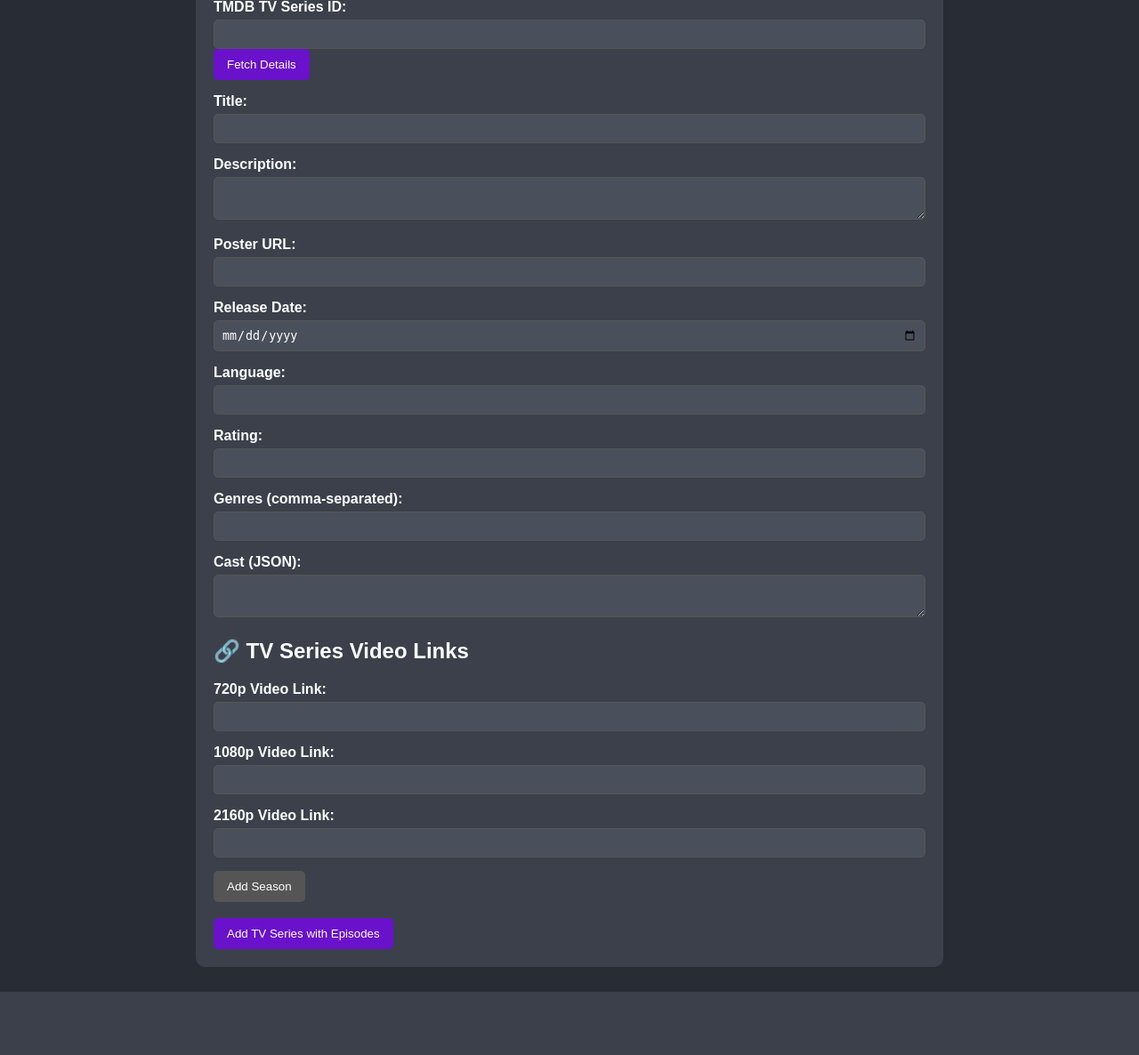
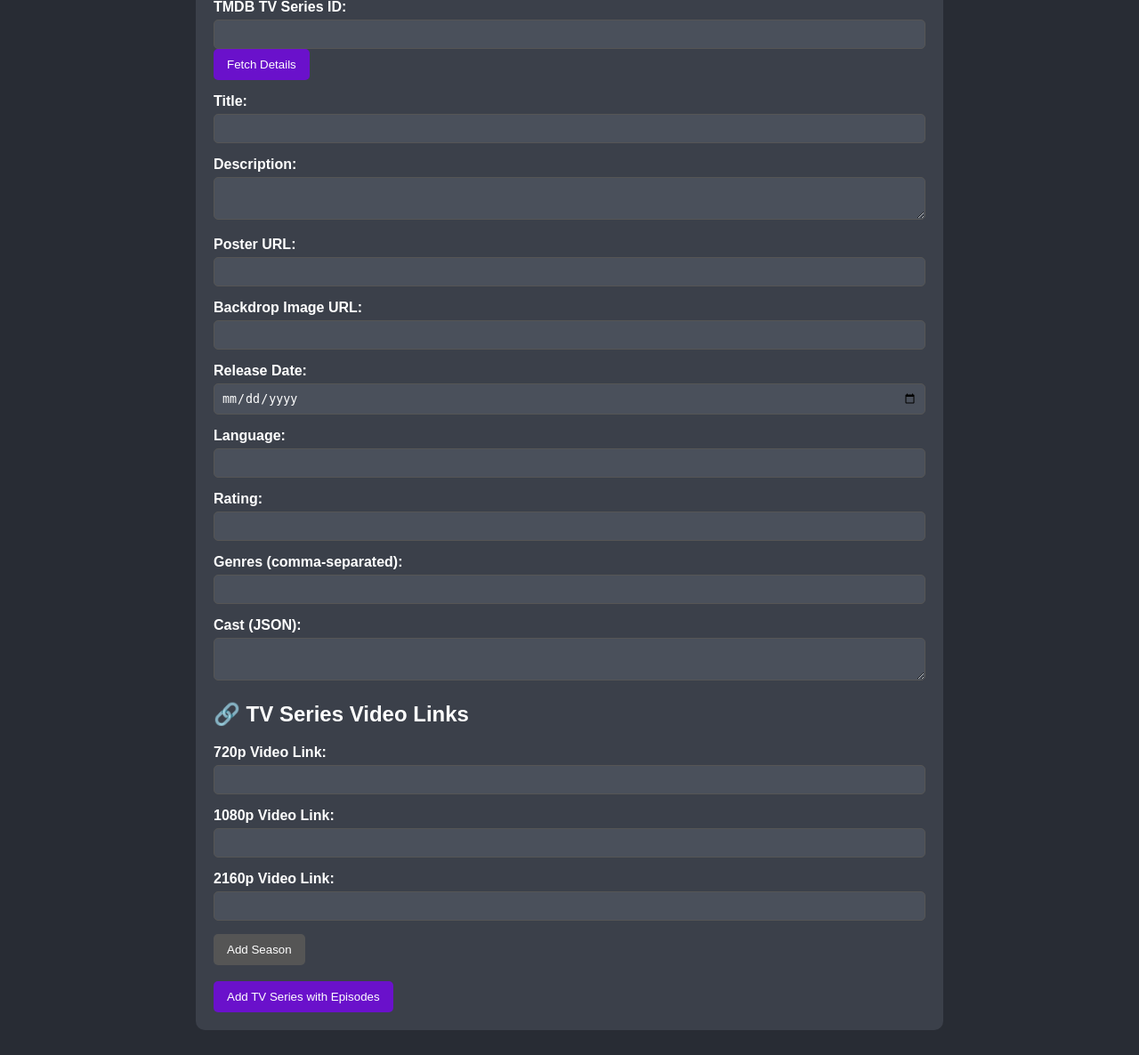
Before and after one commit to Venuboy34/databaseoffilmzithatworkwitheveryfunctiom, a Flask app: template templates/add_tv.html in a window 1280 px wide. Shown: the part 130-1316 px from the top of the page at 89% size. Before the commit the page ends 1245 px from the top, so only its background shows below. Run offline with Flask 3, Linux system fonts and the light colour scheme; the template is opened without the code that fills it, so the values that code supplies are empty; some libraries are stand-ins or nearby versions.

Commit message:
Update add_tv.html

```diff
--- a/templates/add_tv.html
+++ b/templates/add_tv.html
@@ -39,6 +39,10 @@
             <div class="form-group">
                 <label for="poster-url">Poster URL:</label>
                 <input type="text" id="poster-url" name="thumbnail">
+            </div>
+            <div class="form-group">
+                <label for="backdrop-url">Backdrop Image URL:</label>
+                <input type="text" id="backdrop-url" name="backdrop">
             </div>
             <div class="form-group">
                 <label for="release-date">Release Date:</label>
@@ -152,6 +156,7 @@
                     document.getElementById('title').value = data.title;
                     document.getElementById('description').value = data.description;
                     document.getElementById('poster-url').value = data.thumbnail;
+                    document.getElementById('backdrop-url').value = data.backdrop;
                     document.getElementById('release-date').value = data.release_date;
                     document.getElementById('language').value = data.language;
                     document.getElementById('rating').value = data.rating;
@@ -236,6 +241,7 @@
                 title: formData.get('title'),
                 description: formData.get('description'),
                 thumbnail: formData.get('thumbnail'),
+                backdrop: formData.get('backdrop'),
                 release_date: formData.get('release_date'),
                 language: formData.get('language'),
                 rating: parseFloat(formData.get('rating')),
```
